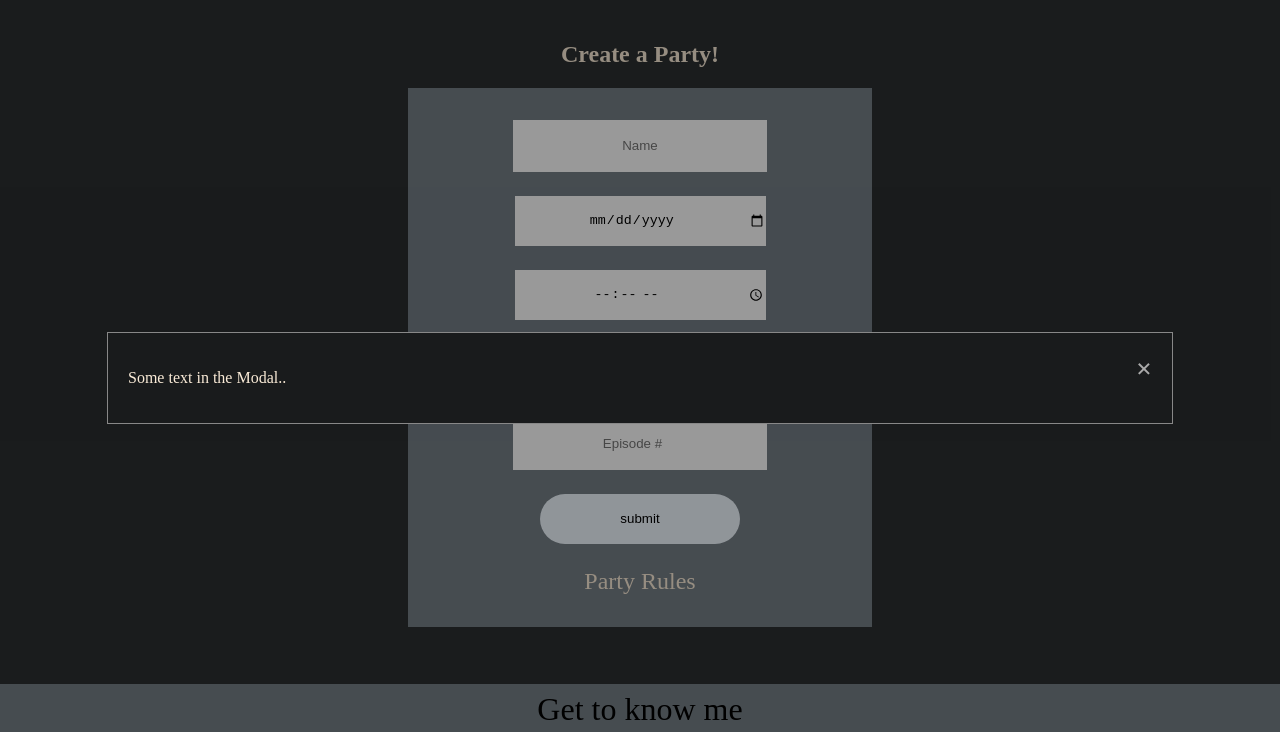
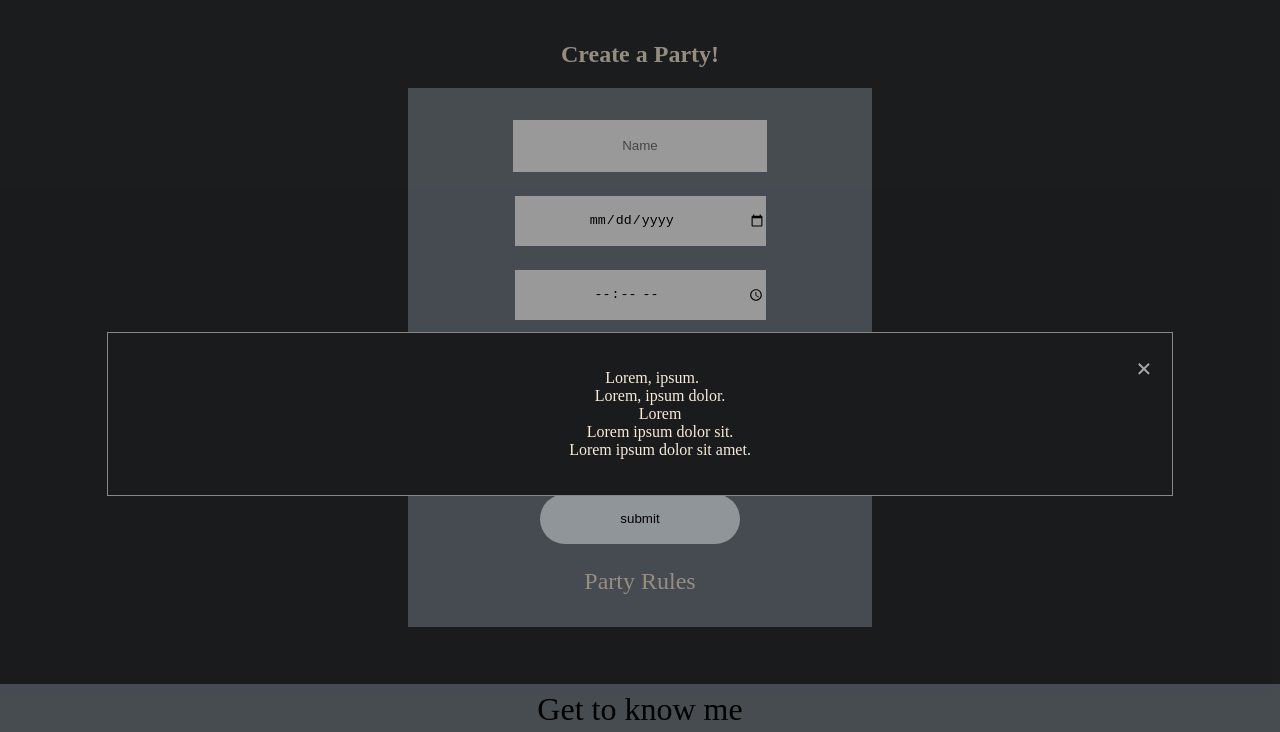
Before and after one commit to TypeLuis/Perscholas-SBA, a plain HTML site: page pages/party.html in a window 1280 px wide. Both pictures are taken after a click on the element "Party Rules". Shown: the part 68-800 px from the top of the page. Drawn offline with Linux system fonts and the light colour scheme.

Commit message:
fixing touches

```diff
--- a/pages/party.html
+++ b/pages/party.html
@@ -42,10 +42,15 @@
 
     <section id="myModal" class="modal">
 
-        <!-- Modal content -->
-        <div class="modal-content">
+        <div style="--alignment:center" class="modal-content">
           <span class="close">&times;</span>
-          <p>Some text in the Modal..</p>
+          <ul style="list-style-type: none;">
+            <li>Lorem, ipsum.</li>
+            <li>Lorem, ipsum dolor.</li>
+            <li>Lorem</li>
+            <li>Lorem ipsum dolor sit.</li>
+            <li>Lorem ipsum dolor sit amet.</li>
+          </ul>
         </div>
 
     </section>
--- a/styles/modal.css
+++ b/styles/modal.css
@@ -11,7 +11,7 @@
     /* flex-direction: column;
     justify-content: center;
     align-items: center; */
-    background-color: rgba(0,0,0,0.4);
+    background-color: rgba(0, 0, 0, 0.4);
 }
 
 /* Modal Content/Box */
@@ -20,10 +20,11 @@
     margin: 0 auto;
     padding: 20px;
     border: 1px solid #888;
-    width: 80%; /* Could be more or less, depending on screen size */
+    width: 80%;
     position: relative;
     transition: top .4s linear;
     top: 0;
+    text-align: var(--alignment);
 }
 
 /* The Close Button */
@@ -40,3 +41,17 @@
     text-decoration: none;
     cursor: pointer;
 }
+
+#modal_button {
+    font-size: x-large;
+    cursor: pointer;
+    transition: 0.2s ease;
+
+    &:hover {
+        color: #603875;
+    }
+
+    &:active {
+        transform: scale(.9);
+    }
+}
--- a/styles/party.css
+++ b/styles/party.css
@@ -43,17 +43,3 @@ form{
         }
     }
 }
-
-#modal_button{
-    font-size: x-large;
-    cursor: pointer;
-    transition: 0.2s ease;
-
-    &:hover{
-        color: #603875;
-    }
-
-    &:active{
-        transform: scale(.9);
-    }
-}
```
Also changed, not shown: 1 other file. Lines whose indentation alone changed are shown as unchanged.
